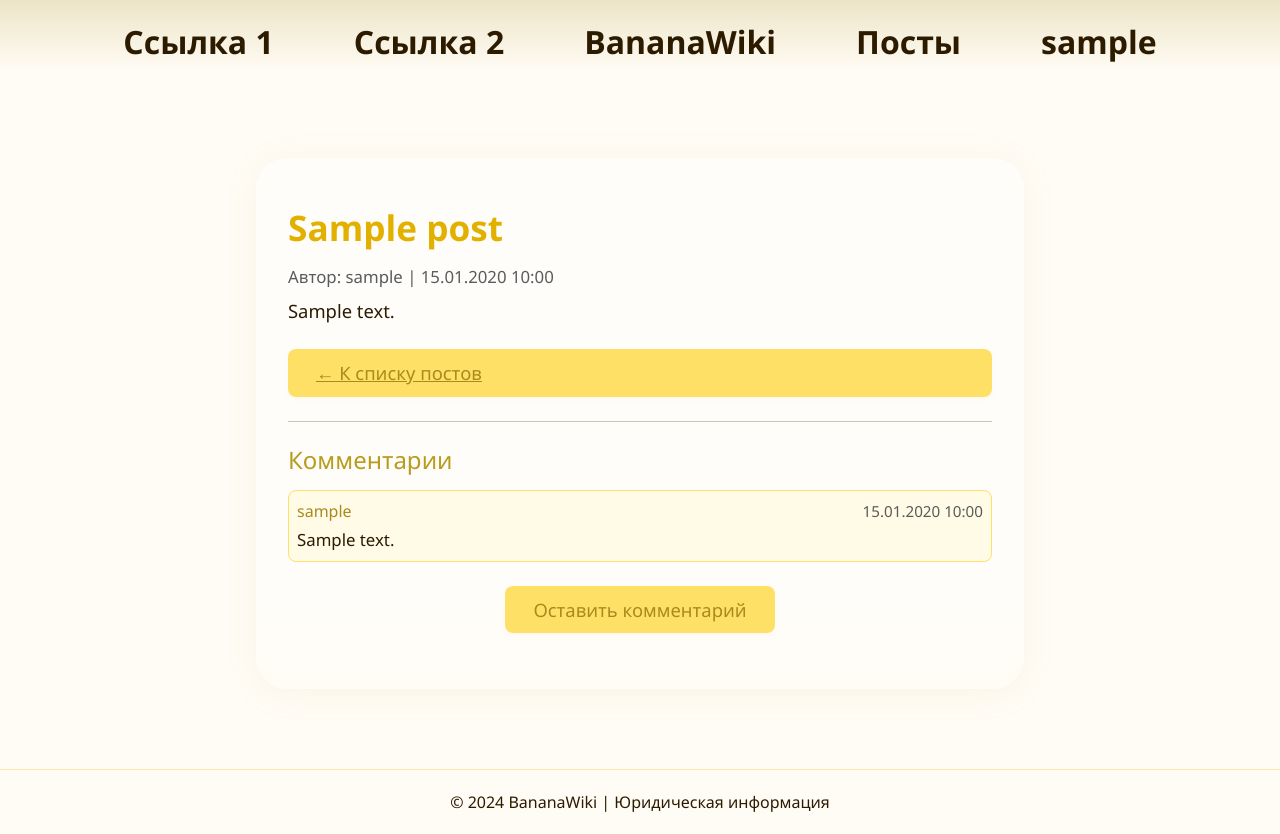
After one commit to Regalse/vibe-coding-finale, a Django app: page /threads/1/ in a window 1280 px wide. The commit adds this page. Run offline with Django 5.2, Linux system fonts and the light colour scheme; a user stored in the database is signed in; tables that the repository leaves empty hold one stand-in row (values such as "Sample post").

Commit message:
added comments to posts

```diff
--- a/website/app/admin.py
+++ b/website/app/admin.py
@@ -1,5 +1,6 @@
 from django.contrib import admin
-from .models import Post
+from .models import Post, Comment
 
 # Register your models here.
 admin.site.register(Post)
+admin.site.register(Comment)
--- a/website/app/forms.py
+++ b/website/app/forms.py
@@ -1,7 +1,7 @@
 from django import forms
 from django.contrib.auth.forms import UserCreationForm
 from django.contrib.auth.models import User
-from .models import Post
+from .models import Post, Comment
 
 class CustomUserCreationForm(UserCreationForm):
     email = forms.EmailField(required=True, label='Email')
@@ -31,3 +31,14 @@ class PostForm(forms.ModelForm):
             'title': 'Название',
             'body': 'Тело поста',
         }
+
+class CommentForm(forms.ModelForm):
+    class Meta:
+        model = Comment
+        fields = ['text']
+        widgets = {
+            'text': forms.Textarea(attrs={'class': 'form-control', 'placeholder': 'Введите комментарий', 'rows': 3}),
+        }
+        labels = {
+            'text': 'Комментарий',
+        }
--- a/website/app/models.py
+++ b/website/app/models.py
@@ -11,3 +11,12 @@ class Post(models.Model):
 
     def __str__(self):
         return self.title
+
+class Comment(models.Model):
+    post = models.ForeignKey(Post, on_delete=models.CASCADE, related_name='comments', verbose_name='Пост')
+    author = models.ForeignKey(User, on_delete=models.CASCADE, related_name='comments', verbose_name='Автор')
+    text = models.TextField(verbose_name='Текст')
+    created_at = models.DateTimeField(auto_now_add=True, verbose_name='Создано')
+
+    def __str__(self):
+        return f'Комментарий от {self.author.username} к "{self.post.title}"'
--- a/website/app/static/style.css
+++ b/website/app/static/style.css
@@ -322,3 +322,21 @@ footer a:hover {
     flex-direction: column;
     justify-content: space-between;
 }
+
+.banana-comments-list {
+    margin-bottom: 2vh;
+}
+.banana-comment {
+    min-height: 60px;
+    font-size: 1rem;
+}
+.banana-comment-form {
+    opacity: 0;
+    max-height: 0;
+    overflow: hidden;
+    transition: opacity 0.5s, max-height 0.5s;
+}
+.banana-comment-form.show {
+    opacity: 1;
+    max-height: 200px;
+}
--- /dev/null
+++ b/website/app/templates/post_detail.html
@@ -0,0 +1,62 @@
+{% extends 'base.html' %}
+
+{% block title %}{{ post.title }} — BananaWiki{% endblock %}
+
+{% block content %}
+<div class="d-flex justify-content-center align-items-center" style="min-height: 70vh;">
+  <div class="banana-card banana-post-detail-card w-100" style="max-width: 60vw;">
+    <h2 class="mb-3" style="color: #e2b100; font-size: 2.2rem; font-weight: 700;">{{ post.title }}</h2>
+    <div class="mb-2 text-muted" style="font-size:1.05rem;">Автор: {{ post.author.username }} | {{ post.created_at|date:"d.m.Y H:i" }}</div>
+    <div class="mb-4" style="color:#2D1B00; font-size:1.15rem; white-space:pre-line;">{{ post.body }}</div>
+    <a href="/threads/" class="banana-btn">← К списку постов</a>
+    <hr class="my-4">
+    <h4 class="mb-3" style="color:#b89c1d;">Комментарии</h4>
+    {% if comments and comments|length > 0 %}
+      <div class="banana-comments-list mb-4">
+        {% for comment in comments %}
+          <div class="banana-comment mb-3 p-2" style="background:#fffbe7; border:1.5px solid #ffe066; border-radius:8px;">
+            <div class="d-flex justify-content-between align-items-center mb-1">
+              <span style="color:#a88a1d; font-weight:500;">{{ comment.author.username }}</span>
+              <span class="text-muted" style="font-size:0.95rem;">{{ comment.created_at|date:"d.m.Y H:i" }}</span>
+            </div>
+            <div style="color:#2D1B00; font-size:1.05rem; white-space:pre-line;">{{ comment.text }}</div>
+          </div>
+        {% endfor %}
+      </div>
+    {% else %}
+      <div class="text-muted text-center mb-4" style="font-size:1.05rem;">Пока нет комментариев.</div>
+    {% endif %}
+    {% if user.is_authenticated %}
+      <div class="text-center mb-3">
+        <button id="show-comment-form" class="banana-btn" type="button">Оставить комментарий</button>
+      </div>
+      <form id="comment-form" method="post" class="banana-comment-form mb-4" style="display:none;">
+        {% csrf_token %}
+        {% for field in form %}
+          <div class="mb-3">
+            <label for="{{ field.id_for_label }}" class="form-label">{{ field.label }}</label>
+            {{ field }}
+            {% if field.errors %}
+              <div class="text-danger small">{{ field.errors|striptags }}</div>
+            {% endif %}
+          </div>
+        {% endfor %}
+        <button type="submit" class="banana-btn w-100 mt-2">Опубликовать комментарий</button>
+      </form>
+      <script>
+        const showCommentBtn = document.getElementById('show-comment-form');
+        const commentForm = document.getElementById('comment-form');
+        if (showCommentBtn && commentForm) {
+          showCommentBtn.onclick = function() {
+            commentForm.style.display = 'block';
+            setTimeout(() => commentForm.classList.add('show'), 10);
+            showCommentBtn.style.display = 'none';
+          };
+        }
+      </script>
+    {% else %}
+      <div class="text-center text-muted mb-4">Войдите, чтобы оставить комментарий.</div>
+    {% endif %}
+  </div>
+</div>
+{% endblock %}
--- a/website/app/views.py
+++ b/website/app/views.py
@@ -1,5 +1,5 @@
-from django.shortcuts import render
-from .forms import CustomUserCreationForm, PostForm
+from django.shortcuts import render, get_object_or_404
+from .forms import CustomUserCreationForm, PostForm, CommentForm
 from django.shortcuts import redirect
 from django.contrib import messages
 from django.contrib.auth.forms import AuthenticationForm
@@ -72,3 +72,22 @@ def create_post(request):
     else:
         form = PostForm()
     return render(request, 'create_post.html', {'form': form})
+
+@login_required
+def post_detail(request, post_id):
+    post = get_object_or_404(Post, id=post_id)
+    comments = post.comments.select_related('author').order_by('created_at')
+    form = None
+    if request.user.is_authenticated:
+        if request.method == 'POST':
+            form = CommentForm(request.POST)
+            if form.is_valid():
+                comment = form.save(commit=False)
+                comment.author = request.user
+                comment.post = post
+                comment.save()
+                messages.success(request, 'Комментарий добавлен!')
+                return redirect('post_detail', post_id=post.id)
+        else:
+            form = CommentForm()
+    return render(request, 'post_detail.html', {'post': post, 'comments': comments, 'form': form})
--- a/website/core/urls.py
+++ b/website/core/urls.py
@@ -16,7 +16,7 @@ Including another URLconf
 """
 from django.contrib import admin
 from django.urls import path
-from app.views import index, legal, register, login_view, profile, threads, create_post
+from app.views import index, legal, register, login_view, profile, threads, create_post, post_detail
 
 urlpatterns = [
     path('', index, name='index'),
@@ -27,4 +27,5 @@ urlpatterns = [
     path('profile/', profile, name='profile'),
     path('threads/', threads, name='threads'),
     path('threads/create/', create_post, name='create_post'),
+    path('threads/<int:post_id>/', post_detail, name='post_detail'),
 ]
```
Also changed, not shown: website/app/templates/threads.html (+7 -2 lines), website/app/migrations/0002_comment.py (added).
